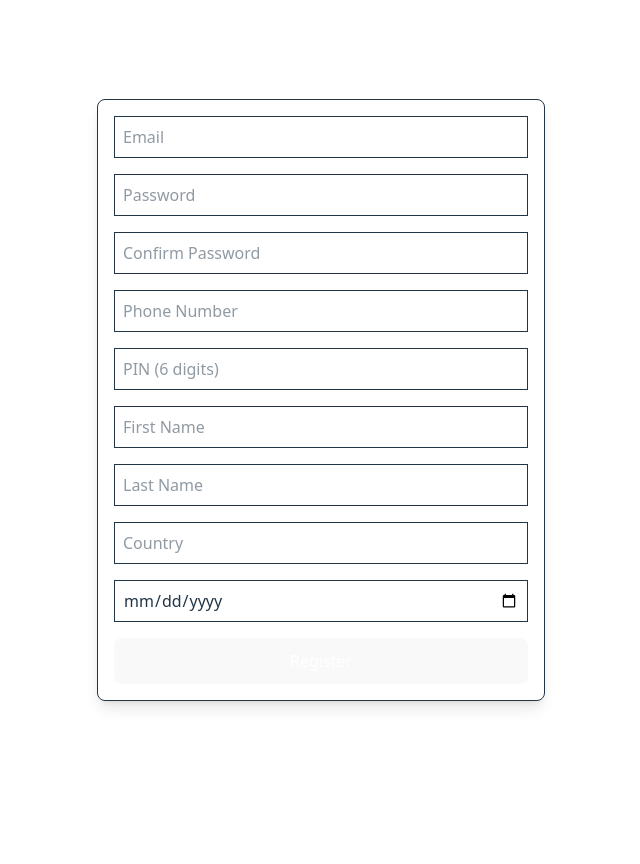
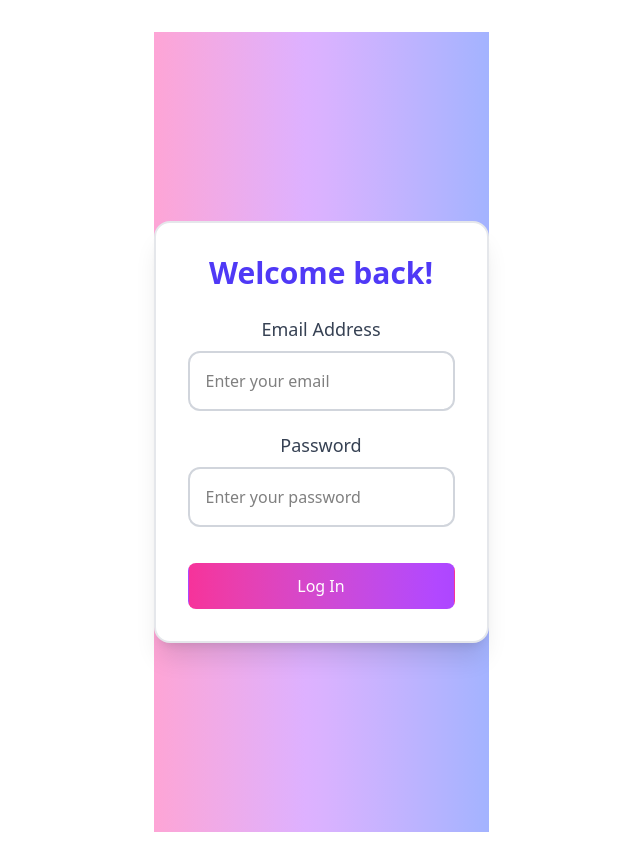
Before and after one commit to AloRod/FrontEnd, a React (Vite) app: page / in a window 1280 px wide. Shown: the whole page, without its empty margins (319-959 px from the left). Before the commit the page ends 800 px from the top, so only its background shows below. Built offline with nearby package versions, Linux system fonts and the light colour scheme.

Commit message:
login check

```diff
--- a/src/App.jsx
+++ b/src/App.jsx
@@ -12,7 +12,7 @@ function App() {
   return (
     <>
 
-   <Register/>
+   <Login/>
     </>
   )
 }
--- a/src/Login.jsx
+++ b/src/Login.jsx
@@ -1,81 +1,74 @@
-import { useState } from "react";
-import axios from "axios";
-import { useNavigate } from "react-router-dom";  // React Router v6
+import React, { useState } from 'react';
+import axios from 'axios';
 
-export default function LoginForm() {
-  const [formData, setFormData] = useState({ email: "", password: "" });
-  const [errors, setErrors] = useState({});
-  const navigate = useNavigate();
-  const [loading, setLoading] = useState(false);
+const Login = () => {
+  const [email, setEmail] = useState('');
+  const [password, setPassword] = useState('');
+  const [message, setMessage] = useState('');
 
-  const handleChange = (e) => {
-    setFormData({ ...formData, [e.target.name]: e.target.value });
-  };
-
-  const handleSubmit = async (e) => {
-    e.preventDefault();
-    setErrors({});
-    setLoading(true);
+  const handleLogin = async (e) => {
+    e.preventDefault(); // Prevents the default form behavior
 
     try {
-      const response = await axios.post("http://localhost:8000/api/login", formData);
+      const response = await axios.post('http://localhost:8000/api/login', {
+        email,
+        password,
+      });
 
-      alert("Login successful");
-      console.log(response.data);
-      localStorage.setItem("user", JSON.stringify(response.data.user)); // Save user data
-
-      navigate("/dashboard"); // Redirect after login
+      // If the response is successful
+      setMessage(<p className="text-green-500">{response.data.message}</p>);
+      console.log(response.data.user); // You can handle the user response as needed
     } catch (error) {
-      if (error.response) {
-        setErrors(error.response.data.errors || { general: error.response.data.error });
-      }
-    } finally {
-      setLoading(false);
+      // If there's an error
+      const errorMessage = error.response?.data?.error || 'There was a problem logging in.';
+      setMessage(<p className="text-red-500">{errorMessage}</p>);
     }
   };
 
   return (
-    <div className="flex justify-center items-center h-screen">
-      <form onSubmit={handleSubmit} className="space-y-4 max-w-md mx-auto p-4 border rounded-lg shadow-lg">
-        <h2 className="text-2xl font-bold text-center">Sign In</h2>
+    <div className="flex justify-center items-center min-h-screen w-full bg-gradient-to-r from-pink-300 via-purple-300 to-indigo-300">
+      <div className="w-full max-w-md p-6 md:p-8 bg-white rounded-2xl shadow-xl border-2 border-gray-200">
+        <h2 className="text-3xl font-bold text-center text-indigo-600 mb-6">Welcome back!</h2>
 
-        {errors.general && <div className="text-red-500 text-sm">{errors.general}</div>}
+        {message && <div className="mb-4">{message}</div>}
 
+        <form onSubmit={handleLogin}>
+          <div className="mb-5">
+            <label htmlFor="email" className="block text-lg text-gray-700 font-medium">Email Address</label>
             <input
               type="email"
-          name="email"
-          placeholder="Email"
-          value={formData.email}
-          onChange={handleChange}
-          className="border p-2 w-full rounded"
+              id="email"
+              value={email}
+              onChange={(e) => setEmail(e.target.value)}
+              className="w-full p-4 border-2 border-gray-300 rounded-xl mt-2 focus:outline-none focus:ring-2 focus:ring-purple-500 focus:border-transparent text-black"
+              placeholder="Enter your email"
+              required
             />
-        {errors.email && <p className="text-red-500 text-xs">{errors.email}</p>}
+          </div>
 
+          <div className="mb-5">
+            <label htmlFor="password" className="block text-lg text-gray-700 font-medium">Password</label>
             <input
               type="password"
-          name="password"
-          placeholder="Password"
-          value={formData.password}
-          onChange={handleChange}
-          className="border p-2 w-full rounded"
+              id="password"
+              value={password}
+              onChange={(e) => setPassword(e.target.value)}
+              className="w-full p-4 border-2 border-gray-300 rounded-xl mt-2 focus:outline-none focus:ring-2 focus:ring-purple-500 focus:border-transparent text-black"
+              placeholder="Enter your password"
+              required
             />
-        {errors.password && <p className="text-red-500 text-xs">{errors.password}</p>}
+          </div>
 
           <button
             type="submit"
-          className={`w-full py-2 rounded bg-blue-500 text-white ${loading ? 'opacity-50 cursor-not-allowed' : 'hover:bg-blue-600'}`}
-          disabled={loading}
+            className="w-full py-3 mt-4 bg-gradient-to-r from-pink-500 to-purple-500 text-white text-lg font-semibold rounded-lg hover:from-pink-600 hover:to-purple-600 focus:outline-none focus:ring-4 focus:ring-purple-300"
           >
-          {loading ? "Loading..." : "Sign In"}
+            Log In
           </button>
-
-        <div className="text-center mt-4">
-          <span className="text-sm">Don't have an account? </span>
-          <button type="button" className="text-blue-500 hover:underline" onClick={() => navigate("/register")}>
-            Register here
-          </button>
-        </div>
         </form>
       </div>
+    </div>
   );
-}
+};
+
+export default Login;
```
Lines whose indentation alone changed are shown as unchanged.
